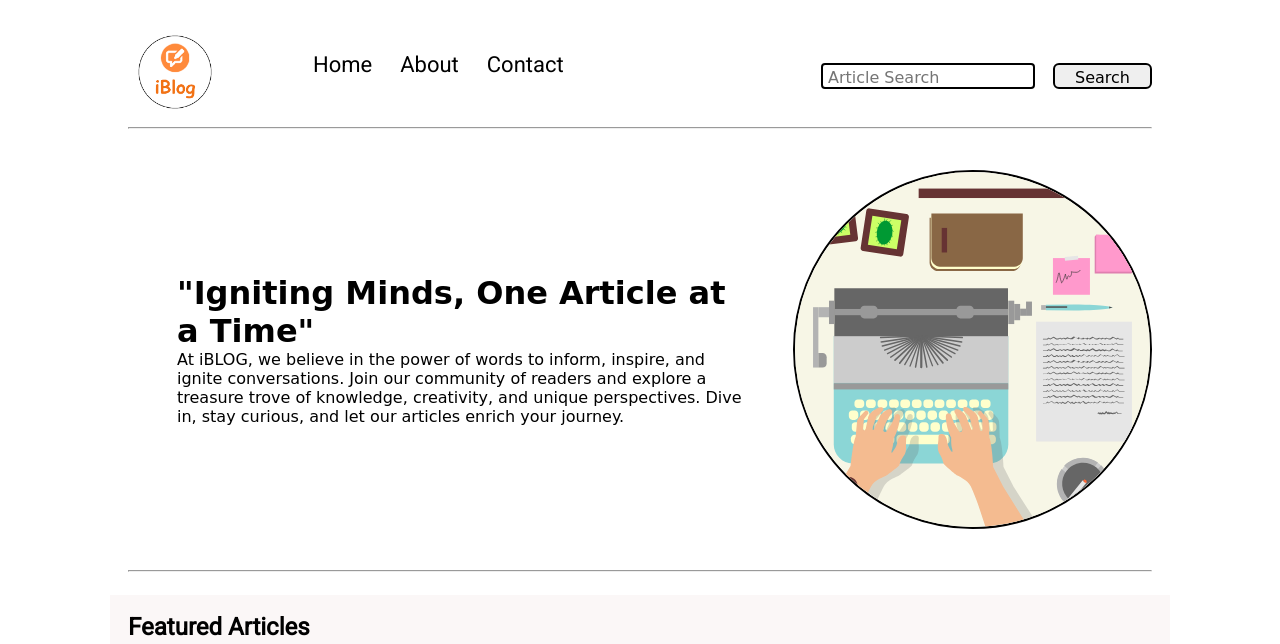
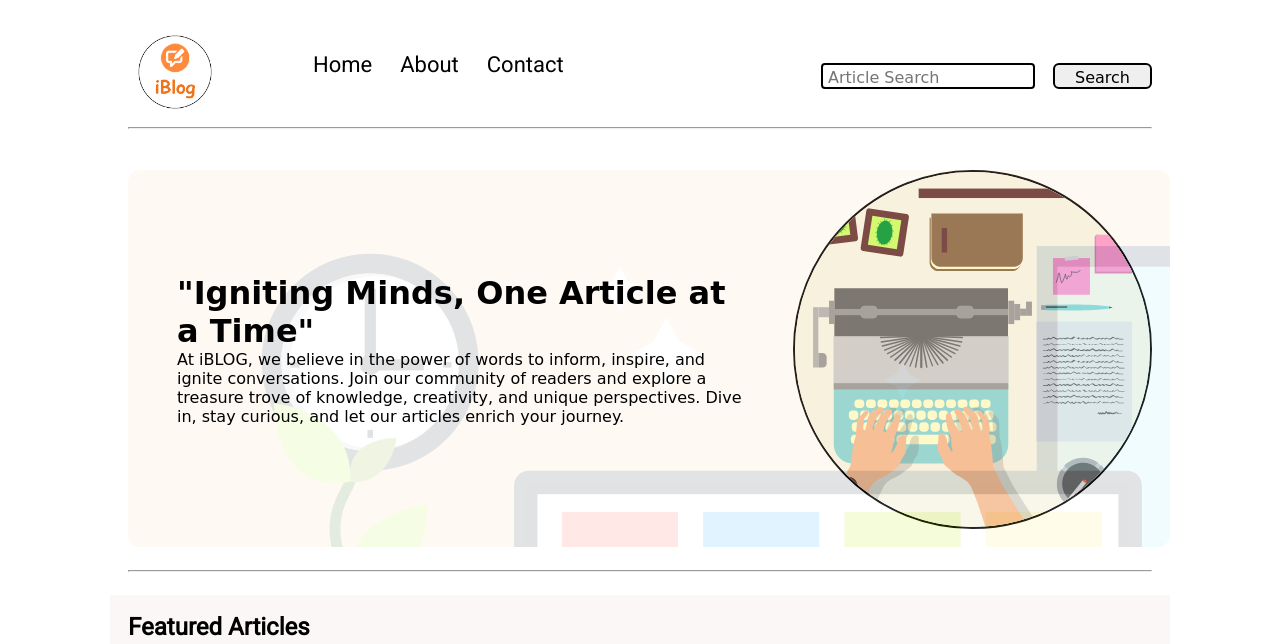
Before and after one commit to 21r01a0531/IBlogWebsite, a plain HTML site: page index.html in a window 1280 px wide. Shown: the top 644 px of the page. Drawn offline with Linux system fonts and the light colour scheme; a web font is replaced by a local one.

Commit message:
Update style.css

```diff
--- a/style.css
+++ b/style.css
@@ -56,7 +56,7 @@
 
 .content::after {
   content: "";
-  background-image: url("../img/11.svg");
+  background-image: url("11.svg");
   position: absolute;
   width: 100%;
   height: inherit;
```
